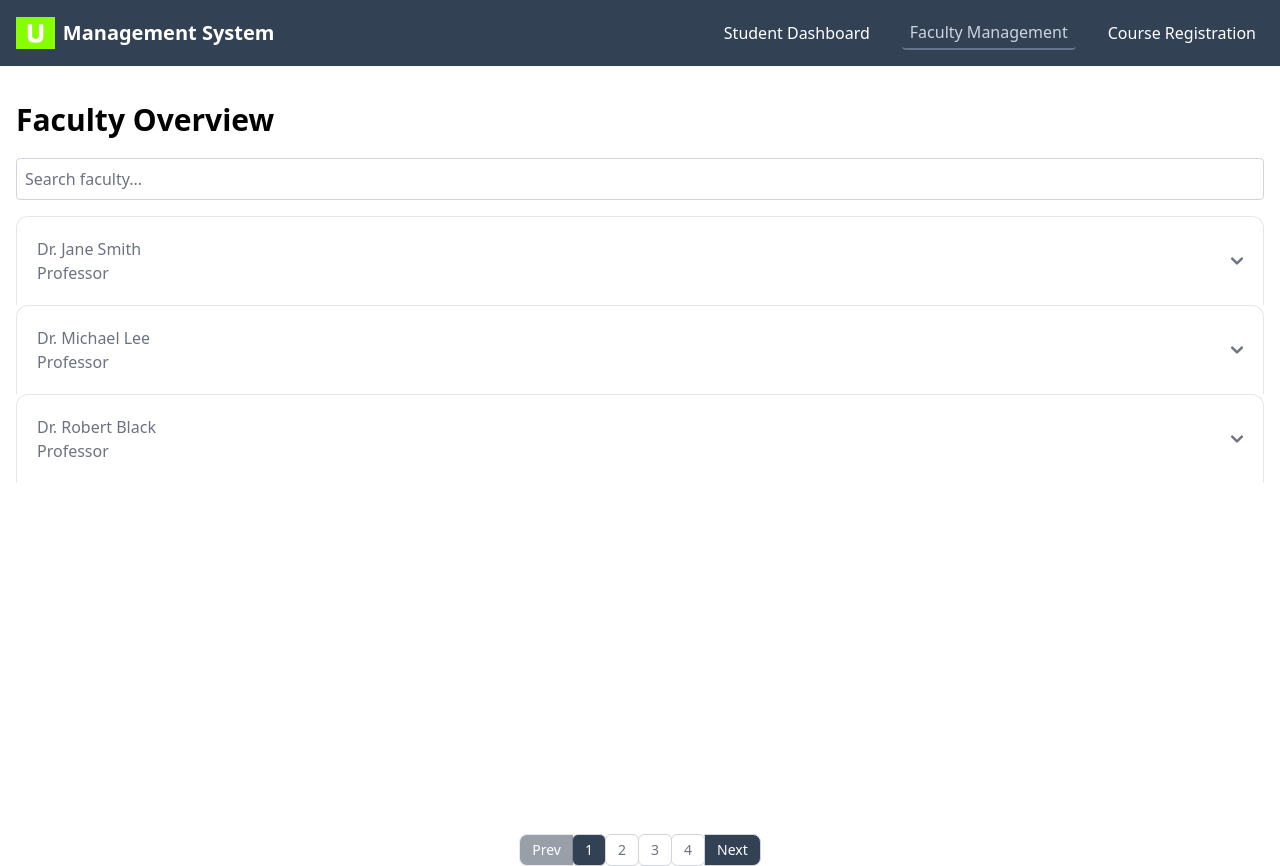
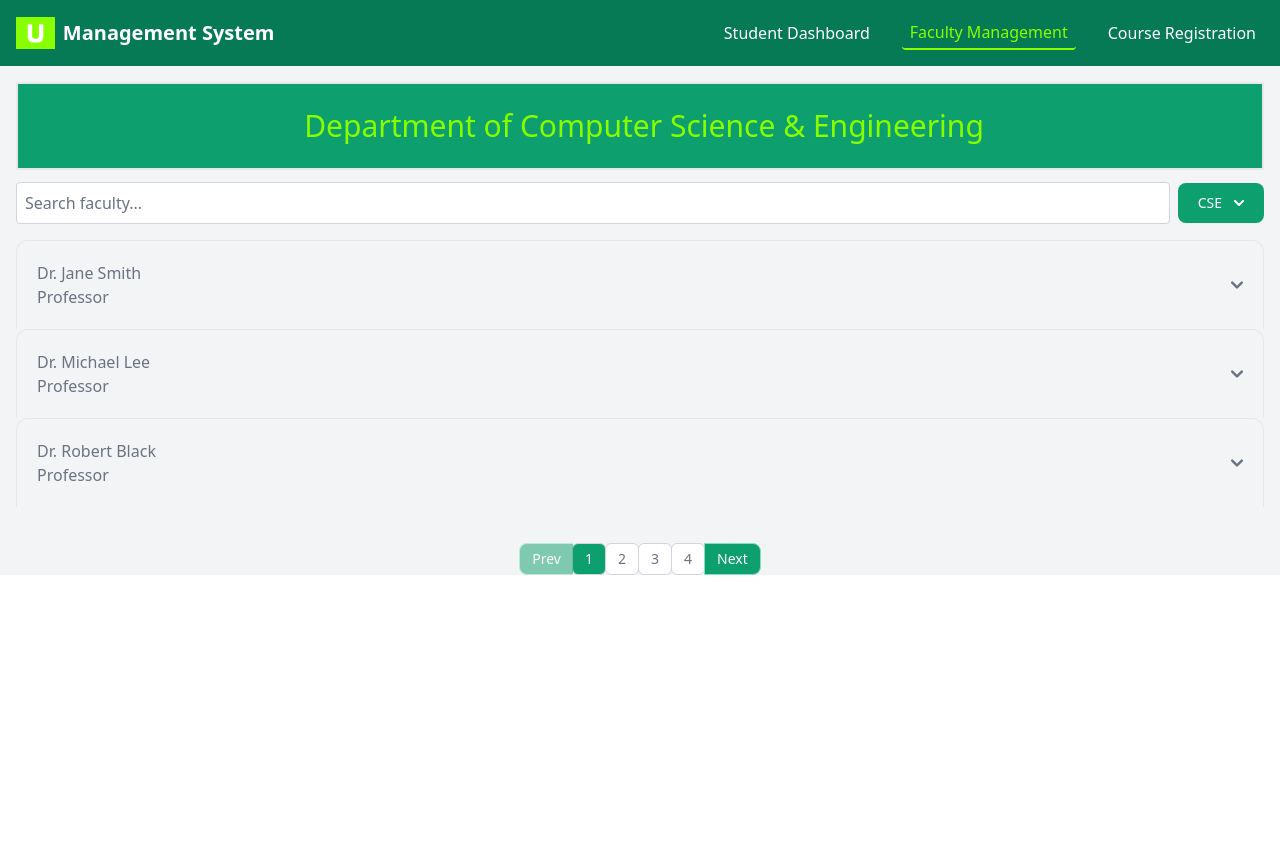
Before and after one commit to rashedevs/university-management-system, a React (Vite) app: page /faculty in a window 1280 px wide. After the commit the page ends 800 px from the top, so only its background shows below. Built offline with nearby package versions, Linux system fonts and the light colour scheme.

Commit message:
Faculty component updated with dept wise filter option with navbar customization

```diff
--- a/src/components/FacultyManagement.jsx
+++ b/src/components/FacultyManagement.jsx
@@ -1,9 +1,25 @@
 import { useState } from "react";
 import facultyData from "../data/faculty.json";
+import Dropdown from "./reusable/Dropdown";
 
 const FacultyManagement = () => {
   const [searchTerm, setSearchTerm] = useState("");
   const [selectedFaculty, setSelectedFaculty] = useState(null);
+  const [selectedOption, setSelectedOption] = useState({
+    label: "CSE",
+    value: "cse",
+  });
+
+  console.log("dept", selectedOption);
+
+  const dropdownOptions = [
+    { label: "CSE", value: "cse" },
+    { label: "EEE", value: "eee" },
+    { label: "ME", value: "me" },
+    { label: "CE", value: "ce" },
+  ];
+
+  const defaultDropdownOption = dropdownOptions[0];
 
   // Pagination states
   const [currentPage, setCurrentPage] = useState(1);
@@ -22,17 +38,37 @@ const FacultyManagement = () => {
     (currentPage - 1) * itemsPerPage,
     currentPage * itemsPerPage
   );
+  // text-[#88FF00]
+  return (
+    <div className="flex flex-col bg-gray-100">
+      <div className="container mx-auto p-4 flex-grow overflow-y-auto">
+        {/* <h2 className="text-3xl font-bold py-5">Faculty Overview</h2> */}
+        <div className="py-4 mb-3 border-2 bg-green-500 rounded-sm text-center">
+          <h1 className="ms-2 p-2 text-3xl font-normal text-[#88FF00] dark:text-gray-400">
+            {selectedOption?.value == "cse" &&
+              "Department of Computer Science & Engineering"}
+            {selectedOption?.value == "eee" &&
+              "Department of Electrical & Electronic Engineering"}
+            {selectedOption?.value == "me" &&
+              "Department of Mechanical Engineering"}
+            {selectedOption?.value == "ce" && "Department of Civil Engineering"}
+          </h1>
+        </div>
 
-  return (
-    <div className="flex flex-col min-h-screen">
-      <div className="container mx-auto p-4 flex-grow overflow-y-auto">
-        <h2 className="text-3xl font-bold py-5">Faculty Overview</h2>
-        <input
-          type="text"
-          placeholder="Search faculty..."
-          className="border border-gray-300 rounded p-2 w-full"
-          onChange={(e) => setSearchTerm(e.target.value)}
-        />
+        <div className="flex items-center justify-between mb-4">
+          <input
+            type="text"
+            placeholder="Search faculty..."
+            className="border border-gray-300 rounded p-2 w-full mr-2"
+            onChange={(e) => setSearchTerm(e.target.value)}
+          />
+          <Dropdown
+            options={dropdownOptions}
+            onSelect={(option) => setSelectedOption(option)}
+            defaultOption={defaultDropdownOption}
+          />
+        </div>
+
         <div className="mt-4">
           {currentFaculty.map((faculty) => (
             <div key={faculty.id}>
@@ -91,7 +127,7 @@ const FacultyManagement = () => {
         </div>
       </div>
 
-      {/* Fixed Pagination */}
+      {/* Pagination */}
       <div className="flex justify-center mt-5">
         <nav aria-label="Page navigation">
           <ul className="inline-flex -space-x-px text-sm">
@@ -99,7 +135,7 @@ const FacultyManagement = () => {
               <button
                 onClick={() => setCurrentPage((prev) => Math.max(prev - 1, 1))}
                 disabled={currentPage === 1}
-                className="flex items-center justify-center px-3 h-8 ms-0 leading-tight text-white bg-slate-700 border border-e-0 border-gray-300 rounded-s-lg hover:bg-slate-600 disabled:opacity-50"
+                className="flex items-center justify-center px-3 h-8 ms-0 leading-tight text-white bg-green-500 border border-e-0 border-green-300 rounded-s-lg hover:bg-green-600 disabled:opacity-50"
               >
                 Prev
               </button>
@@ -111,7 +147,7 @@ const FacultyManagement = () => {
                   onClick={() => setCurrentPage(index + 1)}
                   className={`flex items-center justify-center px-3 h-8 leading-tight border border-gray-300 rounded-md ${
                     currentPage === index + 1
-                      ? "text-white bg-slate-700 hover:bg-slate-600"
+                      ? "text-white bg-green-500 hover:bg-green-600"
                       : "text-gray-500 bg-white hover:bg-gray-100"
                   }`}
                 >
@@ -126,7 +162,7 @@ const FacultyManagement = () => {
                   setCurrentPage((prev) => Math.min(prev + 1, totalPages))
                 }
                 disabled={currentPage === totalPages}
-                className="flex items-center justify-center px-3 h-8 leading-tight text-white bg-slate-700 border border-gray-300 rounded-e-lg hover:bg-slate-600 disabled:opacity-50"
+                className="flex items-center justify-center px-3 h-8 leading-tight text-white bg-green-500 border border-green-300 rounded-e-lg hover:bg-green-600 disabled:opacity-50"
               >
                 Next
               </button>
--- a/src/components/Navbar.jsx
+++ b/src/components/Navbar.jsx
@@ -18,7 +18,7 @@ const Navbar = () => {
   return (
     <>
       {/* Navbar */}
-      <nav className="bg-slate-700 p-4">
+      <nav className="bg-green-600 p-4">
         <div className="container mx-auto flex justify-between items-center">
           {/* Website title */}
           {/* <h1 className="text-white text-xl font-bold">
@@ -62,8 +62,8 @@ const Navbar = () => {
               to="/"
               className={({ isActive }) =>
                 isActive
-                  ? "text-slate-300 hover:bg-slate-600 px-2 py-1 rounded border-b-2 border-slate-500 transition duration-300"
-                  : "text-white hover:bg-slate-600 px-2 py-1 rounded"
+                  ? "text-[#88FF00] px-2 py-1 rounded border-b-2 border-[#88FF00] transition duration-300"
+                  : "text-white hover:text-[#88FF00] px-2 py-1 rounded ease-in-out duration-300"
               }
             >
               Student Dashboard
@@ -72,8 +72,8 @@ const Navbar = () => {
               to="/faculty"
               className={({ isActive }) =>
                 isActive
-                  ? "text-slate-300 hover:bg-slate-600 px-2 py-1 rounded border-b-2 border-slate-500 transition duration-300"
-                  : "text-white hover:bg-slate-600 px-2 py-1 rounded"
+                  ? "text-[#88FF00]  px-2 py-1 rounded border-b-2 border-[#88FF00] transition duration-300"
+                  : "text-white hover:text-[#88FF00] px-2 py-1 rounded"
               }
             >
               Faculty Management
@@ -82,8 +82,8 @@ const Navbar = () => {
               to="/register"
               className={({ isActive }) =>
                 isActive
-                  ? "text-slate-300 hover:bg-slate-600 px-2 py-1 rounded border-b-2 border-slate-500 transition duration-300"
-                  : "text-white hover:bg-slate-600 px-2 py-1 rounded"
+                  ? "text-[#88FF00]  px-2 py-1 rounded border-b-2 border-[#88FF00] transition duration-300"
+                  : "text-white hover:text-[#88FF00] px-2 py-1 rounded"
               }
             >
               Course Registration
--- /dev/null
+++ b/src/components/reusable/Dropdown.jsx
@@ -0,0 +1,66 @@
+import { useState, useEffect } from "react";
+
+const Dropdown = ({ options, onSelect, defaultOption }) => {
+  const [isOpen, setIsOpen] = useState(false);
+  const [selectedOption, setSelectedOption] = useState(defaultOption || null);
+
+  const toggleDropdown = () => setIsOpen((prev) => !prev);
+
+  const handleOptionSelect = (option) => {
+    setSelectedOption(option);
+    onSelect(option);
+    setIsOpen(false);
+  };
+
+  useEffect(() => {
+    if (defaultOption && !selectedOption) {
+      setSelectedOption(defaultOption);
+    }
+  }, [defaultOption, selectedOption]);
+
+  return (
+    <div className="relative">
+      <button
+        onClick={toggleDropdown}
+        className="text-white bg-green-500 hover:bg-green-600 focus:ring-1 focus:outline-none focus:ring-green-600 font-medium rounded-lg text-sm px-5 py-2.5 text-center inline-flex items-center dark:bg-blue-600 dark:hover:bg-blue-700 dark:focus:ring-blue-800"
+        type="button"
+      >
+        {selectedOption ? selectedOption?.label : "Select an option"}
+        <svg
+          className="w-2.5 h-2.5 ms-3"
+          aria-hidden="true"
+          xmlns="http://www.w3.org/2000/svg"
+          fill="none"
+          viewBox="0 0 10 6"
+        >
+          <path
+            stroke="currentColor"
+            strokeLinecap="round"
+            strokeLinejoin="round"
+            strokeWidth="2"
+            d="m1 1 4 4 4-4"
+          />
+        </svg>
+      </button>
+
+      {isOpen && (
+        <div className="z-10 bg-white divide-y divide-gray-100 rounded-lg shadow w-44 dark:bg-gray-700 absolute">
+          <ul className="py-2 text-sm text-gray-700 dark:text-gray-200">
+            {options?.map((option) => (
+              <li key={option?.value}>
+                <button
+                  className="block px-4 py-2 w-full text-left hover:bg-gray-100 dark:hover:bg-gray-600 dark:hover:text-white"
+                  onClick={() => handleOptionSelect(option)}
+                >
+                  {option?.label}
+                </button>
+              </li>
+            ))}
+          </ul>
+        </div>
+      )}
+    </div>
+  );
+};
+
+export default Dropdown;
```
